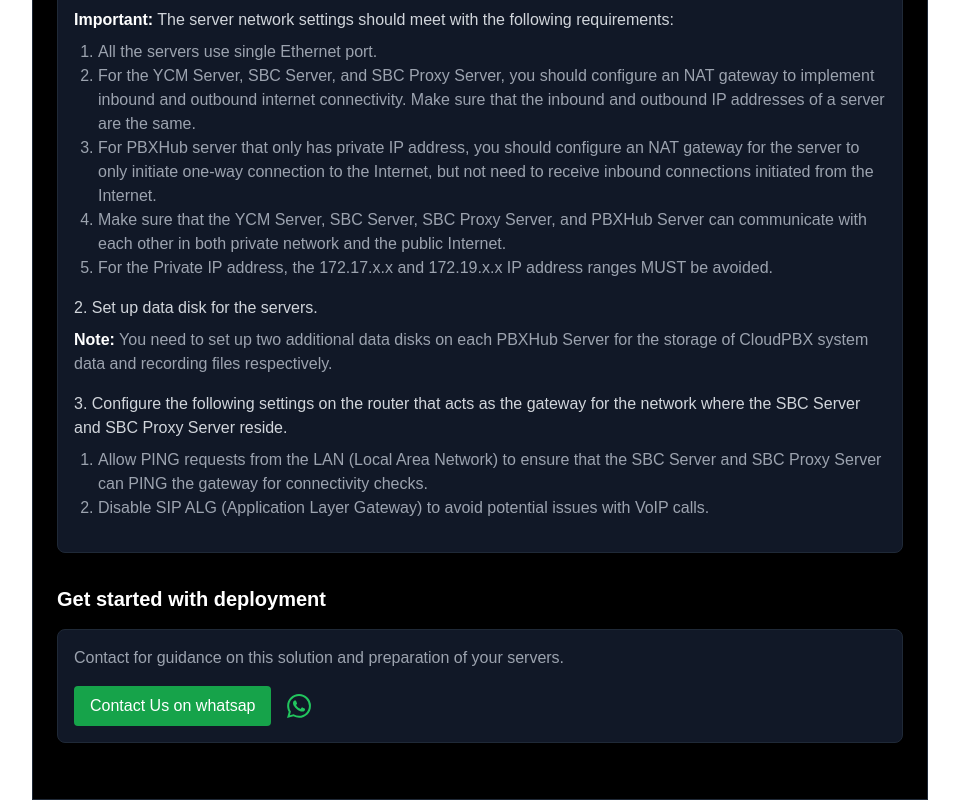
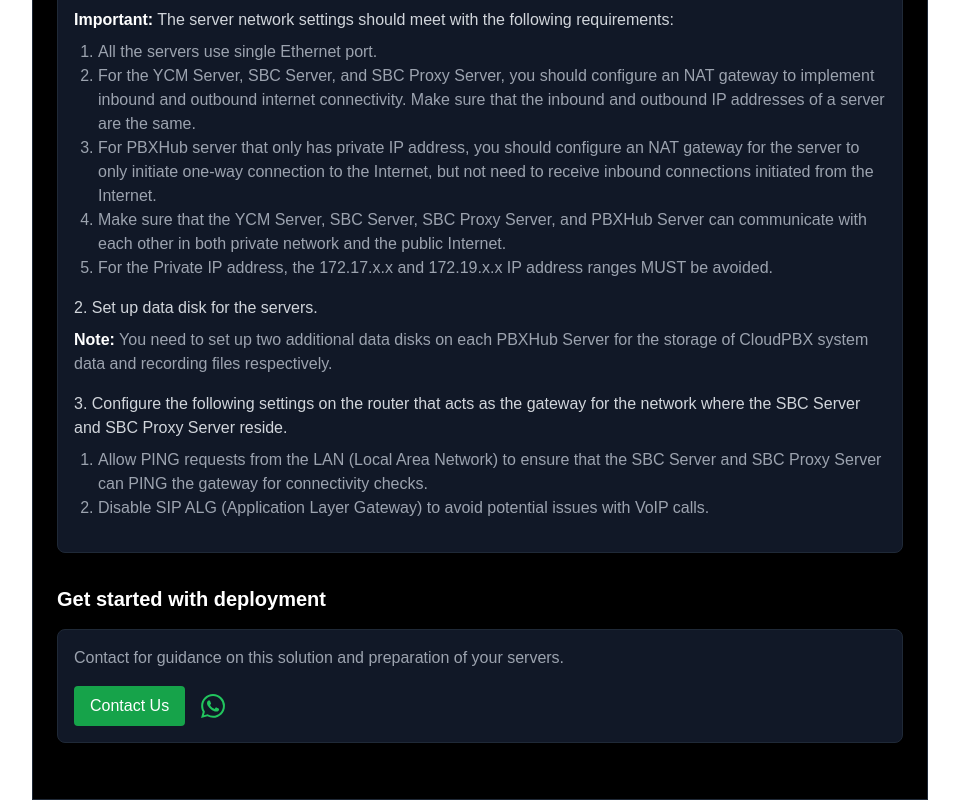
Before and after one commit to DianaWangui/sarah-portfolio, a Next.js app: page /blogs/cloud-pbx in a window 1280 px wide. Shown: the part 4435-5235 px from the top of the page, without its empty margins (160-1119 px from the left). Built offline with nearby package versions, Linux system fonts and the light colour scheme.

Commit message:
finishing on the first project blog text

```diff
--- a/app/blogs/cloud-pbx/page.js
+++ b/app/blogs/cloud-pbx/page.js
@@ -303,7 +303,7 @@
                     <div className="bg-gray-900 p-4 rounded-lg border border-gray-800">
                         <p className="mb-4 text-gray-400">Contact for guidance on this solution and preparation of your servers.</p>
                         <div className="flex items-center">
-                            <a href="#" className="bg-green-600 text-white px-4 py-2 rounded hover:bg-green-700 transition duration-200">Contact Us on whatsap</a>
+                            <a href="#" className="bg-green-600 text-white px-4 py-2 rounded hover:bg-green-700 transition duration-200">Contact Us</a>
                             <a href="https://wa.me/+254741173015" className="ml-4 text-green-500 hover:text-green-600">
                                 <svg xmlns="http://www.w3.org/2000/svg" className="h-6 w-6" fill="currentColor" viewBox="0 0 24 24">
                                     <path d="M17.472 14.382c-.297-.149-1.758-.867-2.03-.967-.273-.099-.471-.148-.67.15-.197.297-.767.966-.94 1.164-.173.199-.347.223-.644.075-.297-.15-1.255-.463-2.39-1.475-.883-.788-1.48-1.761-1.653-2.059-.173-.297-.018-.458.13-.606.134-.133.298-.347.446-.52.149-.174.198-.298.298-.497.099-.198.05-.371-.025-.52-.075-.149-.669-1.612-.916-2.207-.242-.579-.487-.5-.669-.51-.173-.008-.371-.01-.57-.01-.198 0-.52.074-.792.372-.272.297-1.04 1.016-1.04 2.479 0 1.462 1.065 2.875 1.213 3.074.149.198 2.096 3.2 5.077 4.487.709.306 1.262.489 1.694.625.712.227 1.36.195 1.871.118.571-.085 1.758-.719 2.006-1.413.248-.694.248-1.289.173-1.413-.074-.124-.272-.198-.57-.347m-5.421 7.403h-.004a9.87 9.87 0 01-5.031-1.378l-.361-.214-3.741.982.998-3.648-.235-.374a9.86 9.86 0 01-1.51-5.26c.001-5.45 4.436-9.884 9.888-9.884 2.64 0 5.122 1.03 6.988 2.898a9.825 9.825 0 012.893 6.994c-.003 5.45-4.437 9.884-9.885 9.884m8.413-18.297A11.815 11.815 0 0012.05 0C5.495 0 .16 5.335.157 11.892c0 2.096.547 4.142 1.588 5.945L.057 24l6.305-1.654a11.882 11.882 0 005.683 1.448h.005c6.554 0 11.89-5.335 11.893-11.893a11.821 11.821 0 00-3.48-8.413z"/>
--- a/app/blogs/components/CloudPBXBlog.js
+++ b/app/blogs/components/CloudPBXBlog.js
@@ -304,7 +304,7 @@
                         <p className="mb-4 text-gray-400">Contact for guidance on this solution and preparation of your servers.</p>
                         <div className="flex items-center">
                             <a href="#" className="bg-green-600 text-white px-4 py-2 rounded hover:bg-green-700 transition duration-200">Contact Us</a>
-                            <a href="https://wa.me/yournumber" className="ml-4 text-green-500 hover:text-green-600">
+                            <a href="https://wa.me/+254741173015" className="ml-4 text-green-500 hover:text-green-600">
                                 <svg xmlns="http://www.w3.org/2000/svg" className="h-6 w-6" fill="currentColor" viewBox="0 0 24 24">
                                     <path d="M17.472 14.382c-.297-.149-1.758-.867-2.03-.967-.273-.099-.471-.148-.67.15-.197.297-.767.966-.94 1.164-.173.199-.347.223-.644.075-.297-.15-1.255-.463-2.39-1.475-.883-.788-1.48-1.761-1.653-2.059-.173-.297-.018-.458.13-.606.134-.133.298-.347.446-.52.149-.174.198-.298.298-.497.099-.198.05-.371-.025-.52-.075-.149-.669-1.612-.916-2.207-.242-.579-.487-.5-.669-.51-.173-.008-.371-.01-.57-.01-.198 0-.52.074-.792.372-.272.297-1.04 1.016-1.04 2.479 0 1.462 1.065 2.875 1.213 3.074.149.198 2.096 3.2 5.077 4.487.709.306 1.262.489 1.694.625.712.227 1.36.195 1.871.118.571-.085 1.758-.719 2.006-1.413.248-.694.248-1.289.173-1.413-.074-.124-.272-.198-.57-.347m-5.421 7.403h-.004a9.87 9.87 0 01-5.031-1.378l-.361-.214-3.741.982.998-3.648-.235-.374a9.86 9.86 0 01-1.51-5.26c.001-5.45 4.436-9.884 9.888-9.884 2.64 0 5.122 1.03 6.988 2.898a9.825 9.825 0 012.893 6.994c-.003 5.45-4.437 9.884-9.885 9.884m8.413-18.297A11.815 11.815 0 0012.05 0C5.495 0 .16 5.335.157 11.892c0 2.096.547 4.142 1.588 5.945L.057 24l6.305-1.654a11.882 11.882 0 005.683 1.448h.005c6.554 0 11.89-5.335 11.893-11.893a11.821 11.821 0 00-3.48-8.413z"/>
                                 </svg>
```
